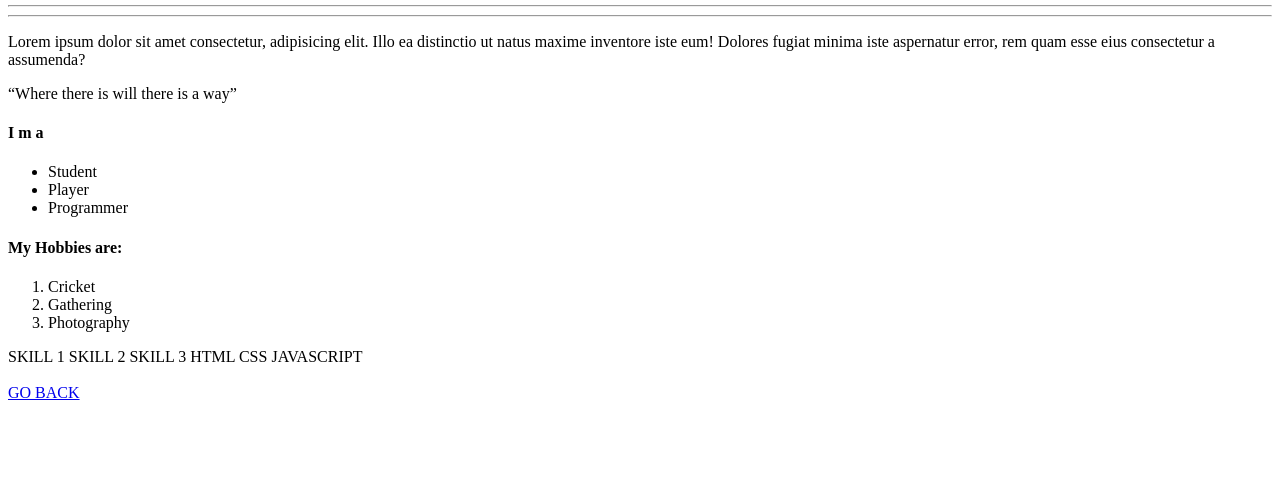
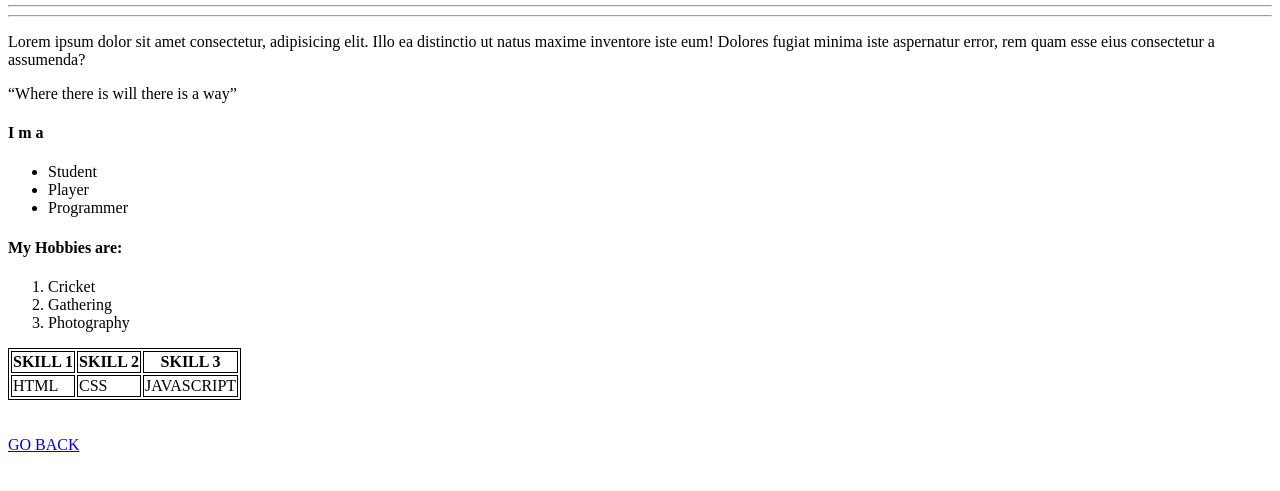
Before and after one commit to AliyanHussain09/Aliyan-final-assignment, a plain HTML site: page index1.html in a window 1280 px wide. Shown: the part 101-592 px from the top of the page. Drawn offline with Linux system fonts and the light colour scheme.

Commit message:
update.index.html

```diff
--- a/index1.html
+++ b/index1.html
@@ -4,6 +4,11 @@
     <meta charset="UTF-8">
     <meta name="viewport" content="width=device-width, initial-scale=1.0">
     <title>About</title>
+    <style>
+        table, th, td {
+        border: 1px solid black;
+        }
+    </style>
 </head>
 <body><h1><u>About</u></h1>
 
@@ -26,8 +31,8 @@
         <li>Photography</li>
     </ol>
 
-    </table  ="1">
-         </tr>
+    <table>
+         <tr>
         <th>SKILL 1</th>
         <th>SKILL 2</th>
         <th>SKILL 3</th>
@@ -37,7 +42,9 @@
         <td>CSS</td>
         <td>JAVASCRIPT</td>
       </tr>
-    </table><br>
+
+    </table>
+    <br>
     <br>
     <a href="index.html">GO BACK</a>
 
```
